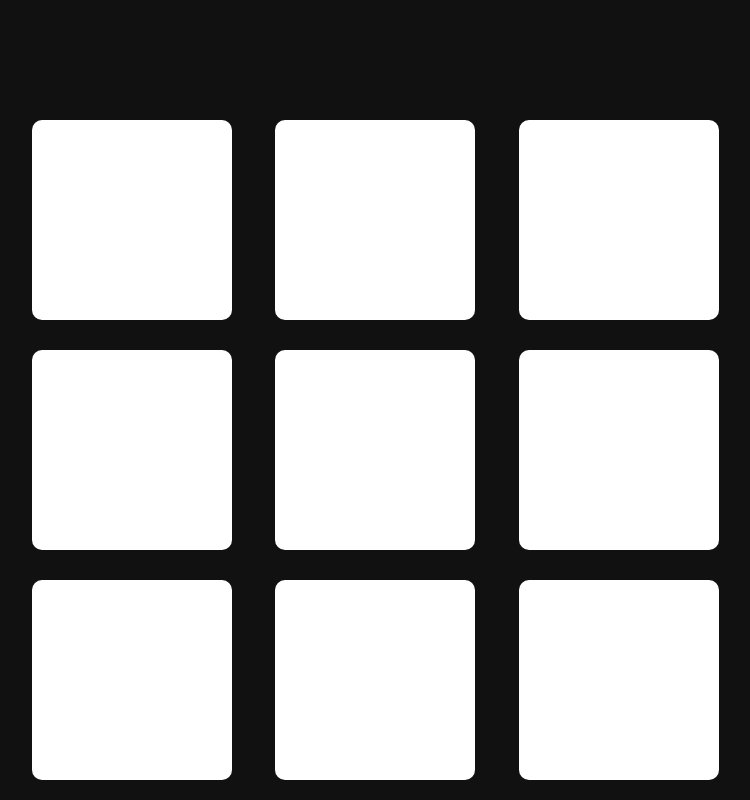
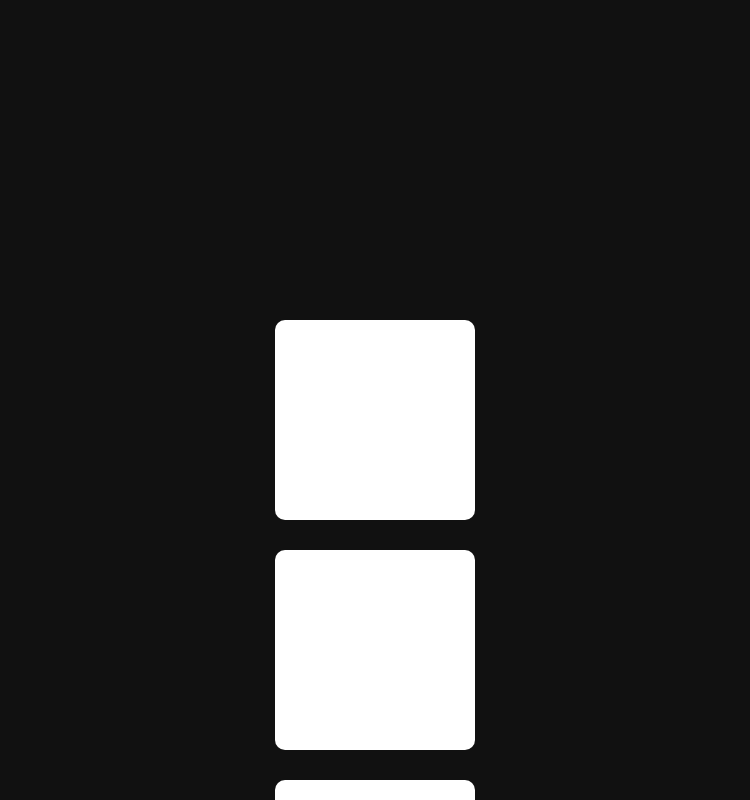
Before and after one commit to CJR85/scroll_to_reveal, a plain HTML site: page index.html in a window 1280 px wide. Shown: the part 680-1480 px from the top of the page, without its empty margins (258-1008 px from the left). Drawn offline with Linux system fonts and the light colour scheme.

Commit message:
Style box and active classes

```diff
--- a/style.css
+++ b/style.css
@@ -14,6 +14,7 @@ body {
   min-height: 100vh;
   flex-direction: column;
   background: #111;
+  overflow-x: hidden;
 }
 
 section {
@@ -32,6 +33,7 @@ section h2 {
 
 .container {
   position: relative;
+  top: -200px;
   display: grid;
   grid-template-columns: 1fr 1fr 1fr;
   width: 700px;
@@ -39,9 +41,27 @@ section h2 {
 }
 
 .container .box {
+  position: relative;
+  top: 50vh;
   width: 200px;
   height: 200px;
   transition: 0.5s;
   background: #fff;
   border-radius: 10px;
 }
+
+.container .box:nth-child(3n + 1) {
+  transform: translate(-400px, 0) scale(0);
+}
+
+.container .box:nth-child(3n + 2) {
+  transform: translate(0, 400px, 0) scale(0);
+}
+
+.container .box:nth-child(3n + 3) {
+  transform: translate(400px, 0) scale(0);
+}
+
+.container .box.active {
+  transform: translate(0, 0) scale(1);
+}
```
